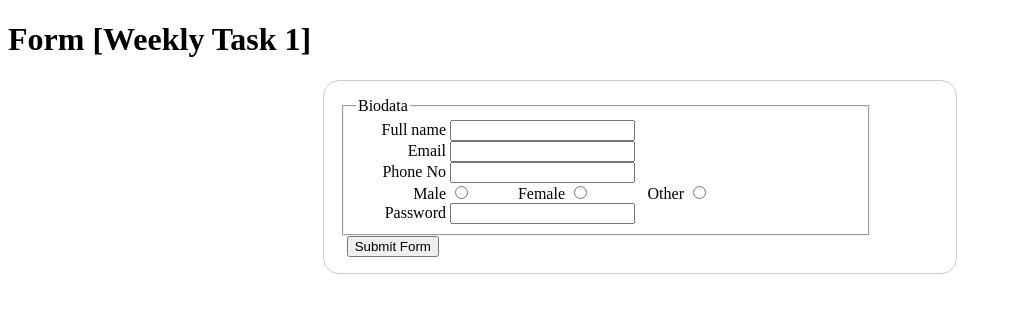
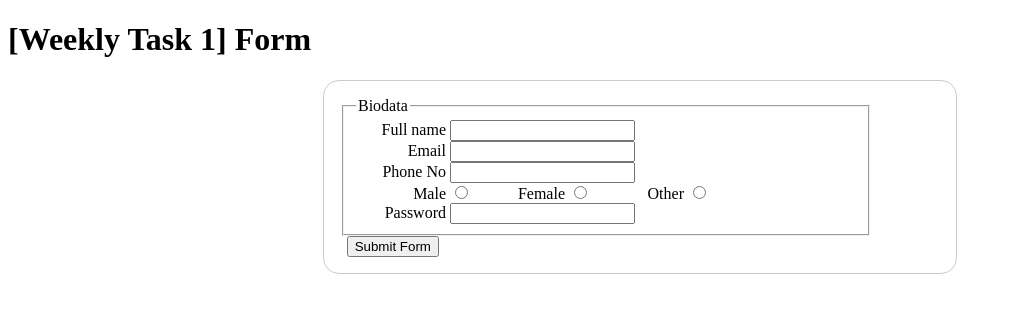
Before and after one commit to Kyng125/gitbase, a plain HTML site: page forms.html in a window 1280 px wide. Shown: the whole page, without its empty margins (0-1012 px from the left). Drawn offline with Linux system fonts and the light colour scheme.

Commit message:
Submitted forms.html

```diff
--- a/forms.html
+++ b/forms.html
@@ -39,7 +39,7 @@
     </style>
 </head>
 <body>
-    <h1>Form [Weekly Task 1]</h1>
+    <h1>[Weekly Task 1] Form</h1>
     <form method="get">
         <fieldset>
             <legend>Biodata</legend>
```
